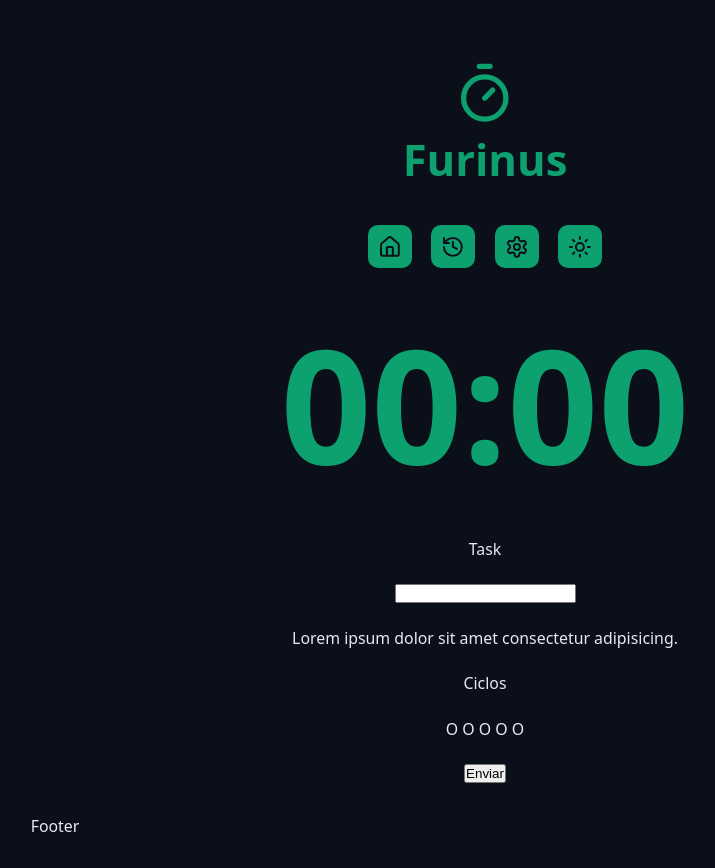
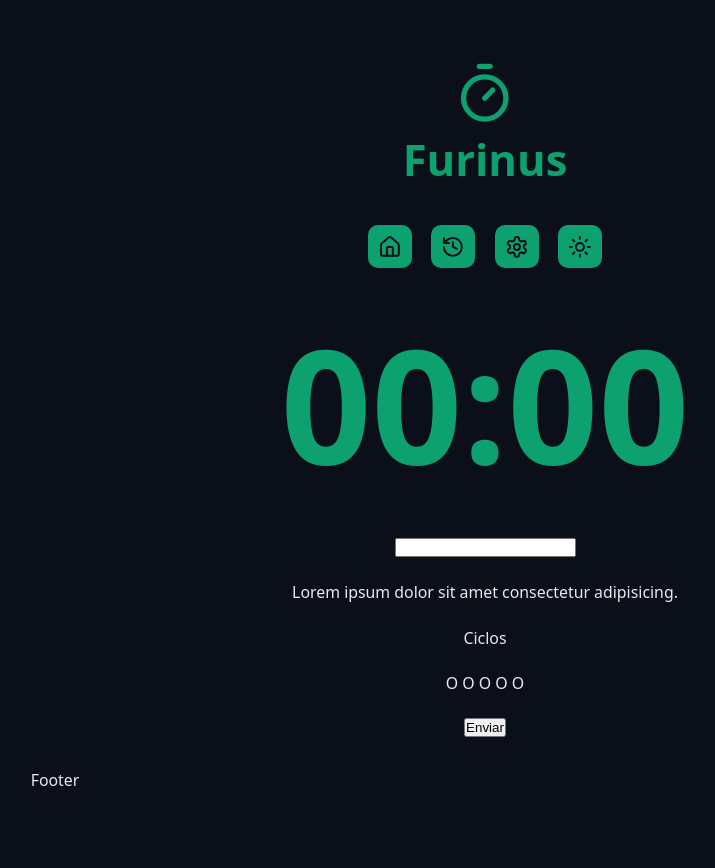
Before and after one commit to Lbitten/Furinos-Pomodoro, a React (Vite) app: page / in a window 1280 px wide. Shown: the whole page, without its empty margins (155-870 px from the left). After the commit the page ends 823 px from the top, so only its background shows below. Built offline with nearby package versions, Linux system fonts and the light colour scheme.

Commit message:
Criando o Componente padrão dos Input

```diff
--- a/src/App.tsx
+++ b/src/App.tsx
@@ -5,6 +5,7 @@ import { Container } from "./components/Container";
 import { Logo } from "./components/Logo";
 import { Menu } from "./components/Menu";
 import { CountDown } from "./components/CountDown";
+import { InputDefault } from "./components/InputDefault";
 
 export function App() {
   return (
@@ -21,8 +22,7 @@ export function App() {
       <Container>
         <form className="form" action="">
           <div className="formRow">
-            <label htmlFor="input">Task</label>
-            <input id="input" type="text" />
+            <InputDefault id="input" type="text" />
           </div>
 
           <div className="formRow">
--- /dev/null
+++ b/src/components/InputDefault/index.tsx
@@ -0,0 +1,13 @@
+type InputDefaultProps = {
+  id: string;
+  label?: string;
+} & React.ComponentProps<"input">;
+
+export function InputDefault({ id, type, label, ...rest }: InputDefaultProps) {
+  return (
+    <>
+      {label && <label htmlFor={id}>{label}</label>}{" "}
+      <input id={id} type={type} {...rest} />
+    </>
+  );
+}
```
